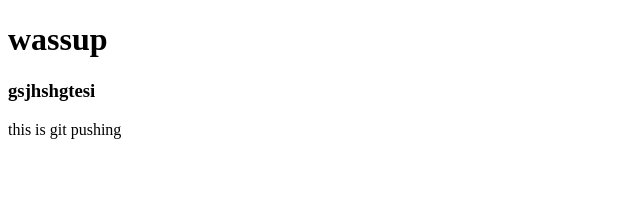
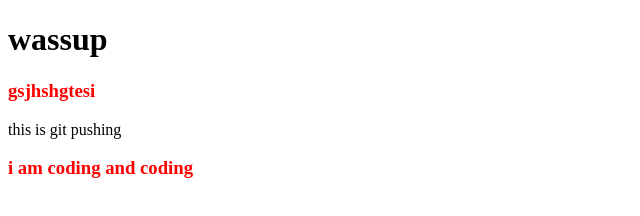
Before and after one commit to pollobkhan/secondrepo, a plain HTML site: page index.html in a window 1280 px wide. Shown: the whole page, without its empty margins (0-640 px from the left). Drawn offline with Linux system fonts and the light colour scheme.

Commit message:
css added

```diff
--- a/index.html
+++ b/index.html
@@ -5,11 +5,12 @@
     <meta http-equiv="X-UA-Compatible" content="IE=edge">
     <meta name="viewport" content="width=device-width, initial-scale=1.0">
     <title>secondrepo</title>
+    <link rel="stylesheet" href="style.css">
 </head>
 <body>
     <h1>wassup</h1>
     <h3>gsjhshgtesi</h3>
     <p>this is git pushing</p>
-
+    <h3>i am coding and coding</h3>
 </body>
 </html>
--- /dev/null
+++ b/style.css
@@ -0,0 +1,3 @@
+h3{
+    color: red;
+}
```
